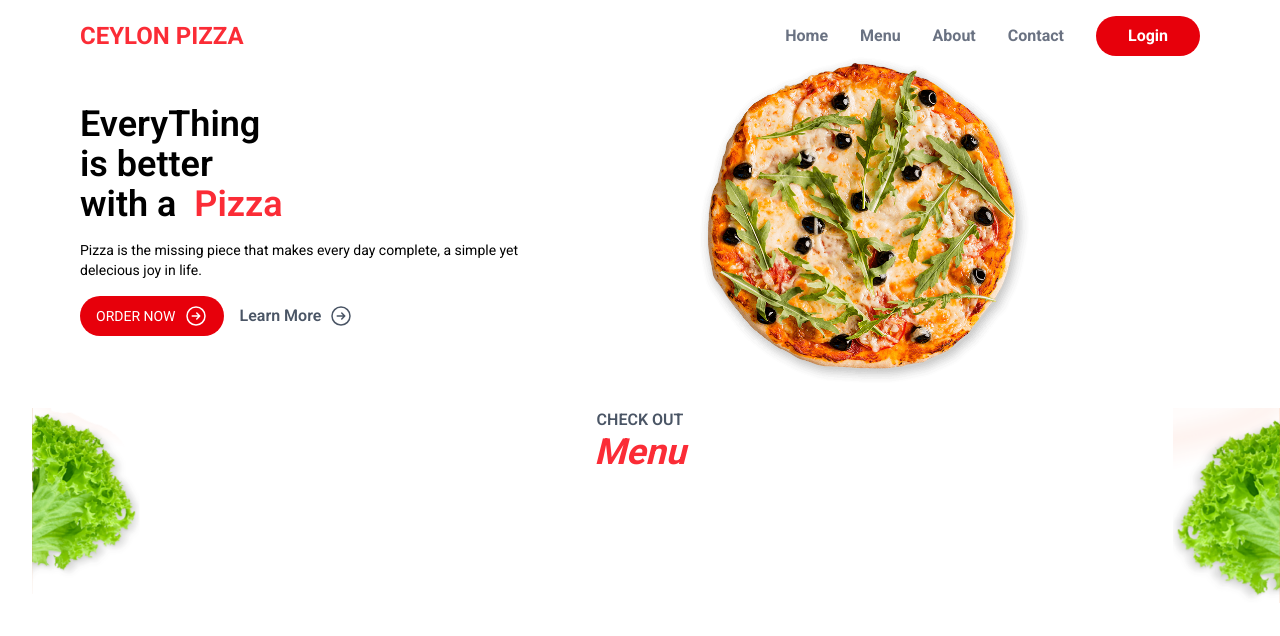
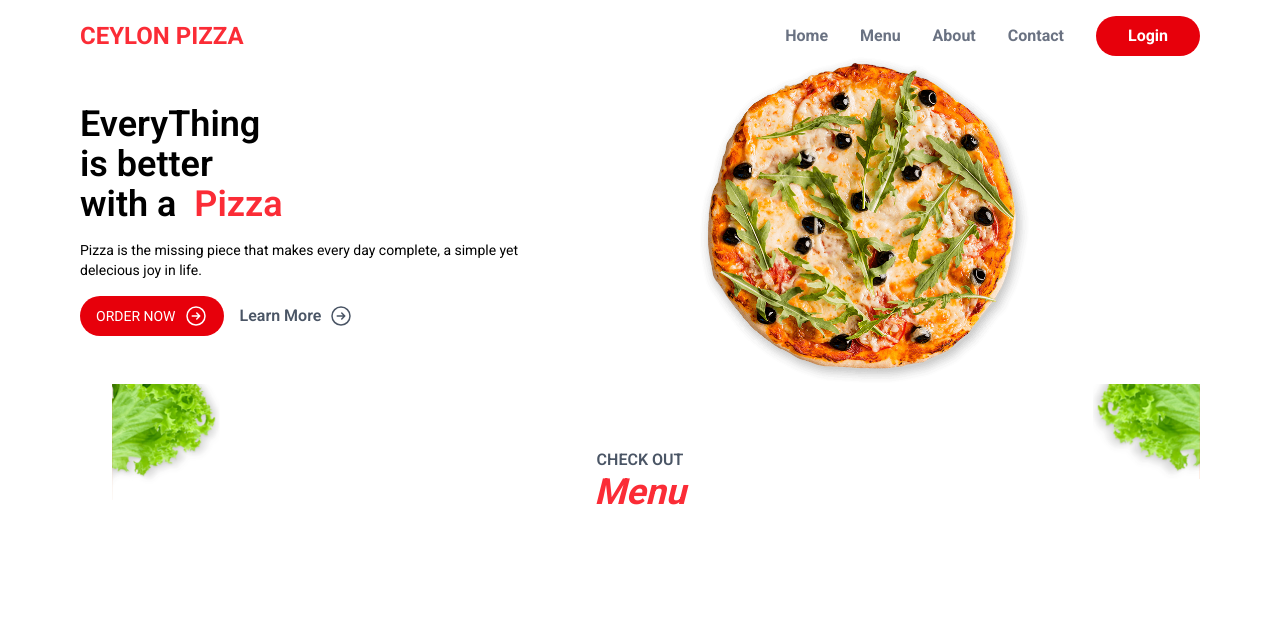
Before and after one commit to Pasan24/Food-Ordering-App, a Next.js app: page / in a window 1280 px wide. Shown: the top 636 px of the page. Built offline with nearby package versions, Linux system fonts and the light colour scheme.

Commit message:
corrected styles

```diff
--- a/src/components/layout/HomeMenu.js
+++ b/src/components/layout/HomeMenu.js
@@ -3,23 +3,23 @@ import Image from 'next/image';
 
 export default function HomeMenu() {
   return (
-    <section className=''>
+    <section className='relative h-96'>
       {/* Container for the salad images */}
-      <div className='absolute h-full left-0 right-0 w-full justify-start'>
+      <div className='absolute inset-0 overflow-hidden'>
 
         {/* Left Salad Image */}
-        <div className='absolute left-8 -top-{70px} text-left -z-10'>
+        <div className='absolute left-8 -top-[70px] text-left -z-10'>
           <Image src={'/sallad1.png'} width={109} height={189} alt='Salad' />
         </div>
 
         {/* Right Salad Image */}
-        <div className='absolute -top-{100px} right-0 -z-10'>
+        <div className='absolute -top-[100px] right-0 -z-10'>
           <Image src={'/sallad2.png'} width={107} height={195} alt='Salad' />
         </div>
       </div>
 
       {/* Menu Heading */}
-      <div className='text-center mt-6'>
+      <div className='text-center pt-16'>
         <h3 className='uppercase text-gray-600 font-semibold'>Check Out</h3>
         <h3 className='text-red-500 font-bold text-4xl italic'>Menu</h3>
       </div>
```
